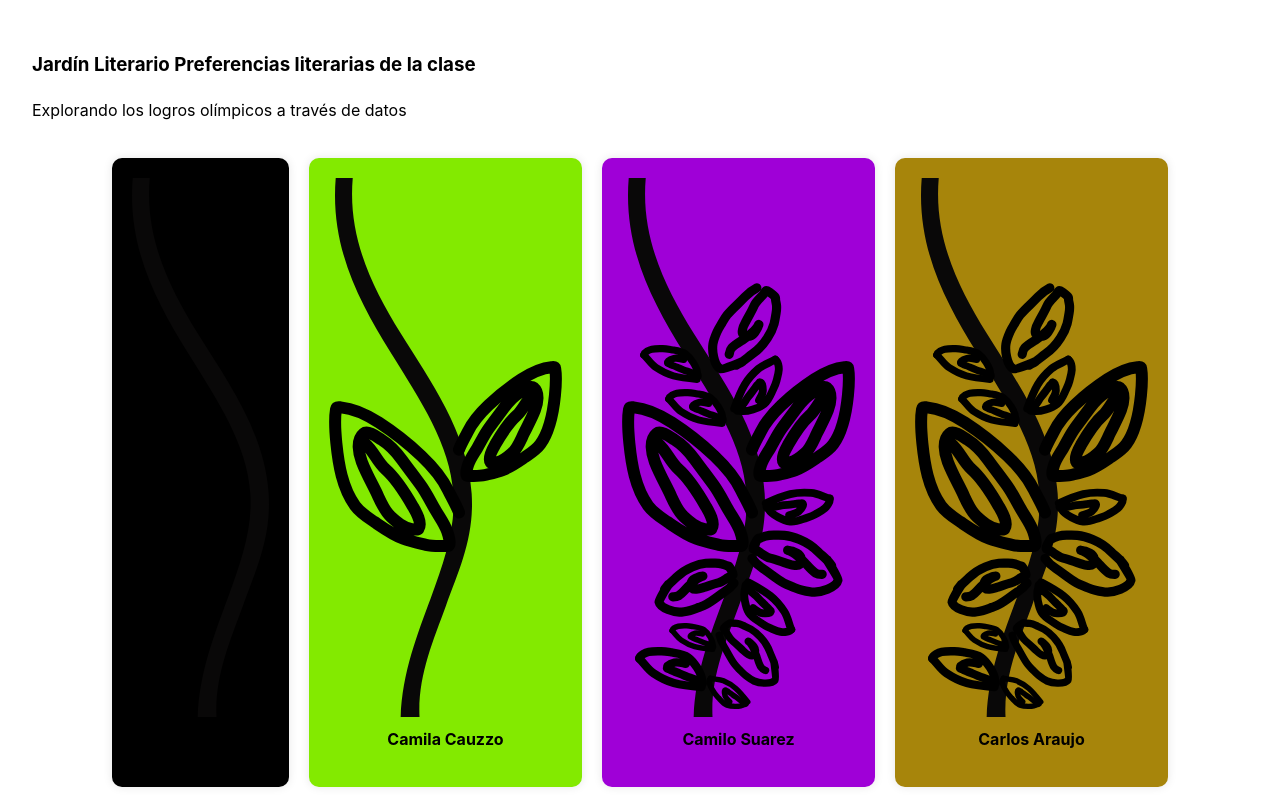
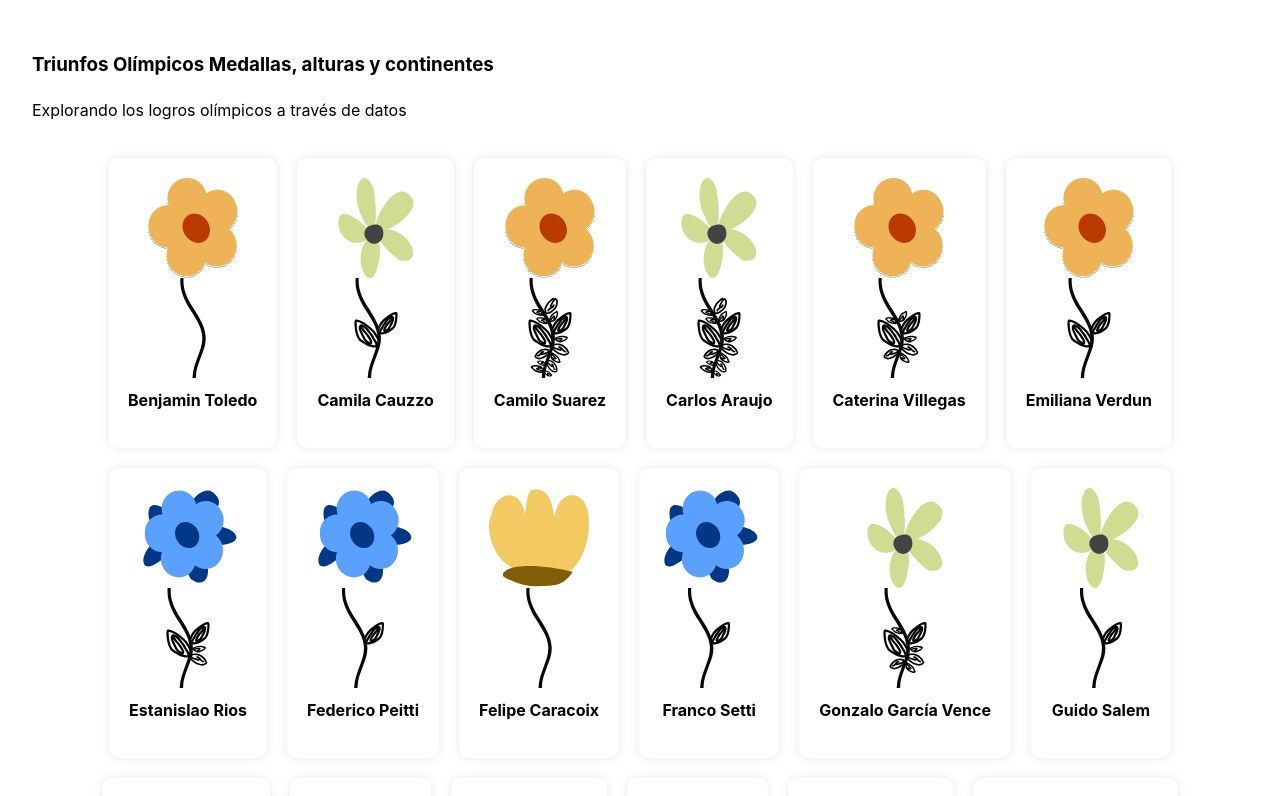
Before and after one commit to valenvv/dataviz-creativa, a Svelte app: page / in a window 1280 px wide. Shown: the top 796 px of the page. Built offline with nearby package versions, Linux system fonts and the light colour scheme.

Commit message:
modificacion final flores

```diff
--- a/src/App.svelte
+++ b/src/App.svelte
@@ -33,28 +33,59 @@
     return svgsTallo[horas] || 'public/images/default.svg';
   }
 
+  /* SVGs de flores */
+  const svgsFlor = {
+    "Aprendizaje": 'public/images/Flor A.svg',
+    "Entretenimiento": 'public/images/Flor E.svg',
+    "Ambas": 'public/images/Flor A y E.svg',
+    "Ninguno": 'public/images/Flor N.svg',
+  }
+
+  /* Función para seleccionar el SVG correspondiente para la flor */
+  function obtenerSVGFlor(motivacion) {
+    return svgsFlor[motivacion] || '';
+  }
+
   let datos = []
+  let florObject; // Variable para el objeto de la flor
 
   onMount(() => {
     d3.csv("./data/clase.csv", d3.autoType).then(data => {
       datos = data
     })
   })
+
+  // Función para cambiar el color del SVG de la flor
+  function cambiarColorSVG(genero) {
+    const svgDoc = florObject.contentDocument;
+    const paths = svgDoc.querySelectorAll("path");
+    paths.forEach(path => {
+      path.style.fill = colorGenero(genero);
+    });
+  }
 </script>
 
 <main>
   <div class="header">
+
     <h3 class="headline">
-      <b>Jardín Literario</b>
-      Preferencias literarias de la clase
+      <b>Triunfos Olímpicos</b>
+      Medallas, alturas y continentes
     </h3>
     <p class="bajada">Explorando los logros olímpicos a través de datos</p>
   </div>
 
   <div class="container">
     {#each datos as item}
-      <div class="elemento" style="background-color: {colorGenero(item.Genero)}">
-        <img src="{obtenerSVG(item.Horas)}" alt="SVG" />
+      <div class="elemento">
+        {#if obtenerSVGFlor(item.Motivacion)}
+          <object data="{obtenerSVGFlor(item.Motivacion)}" type="image/svg+xml" width="100" height="100" aria-label="Flor SVG" bind:this={florObject} on:load={() => cambiarColorSVG(item.Genero)}>
+            <img src="{obtenerSVGFlor(item.Motivacion)}" alt="SVG Flor" />
+          </object>
+        {/if}
+        <object data="{obtenerSVG(item.Horas)}" type="image/svg+xml" width="70" height="100" aria-label="Tallo SVG">
+          <img src="public/images/default.svg" alt="SVG Tallo" />
+        </object>
         <p class="nombre">{item.Nombre}</p>
       </div>
     {/each}
```
